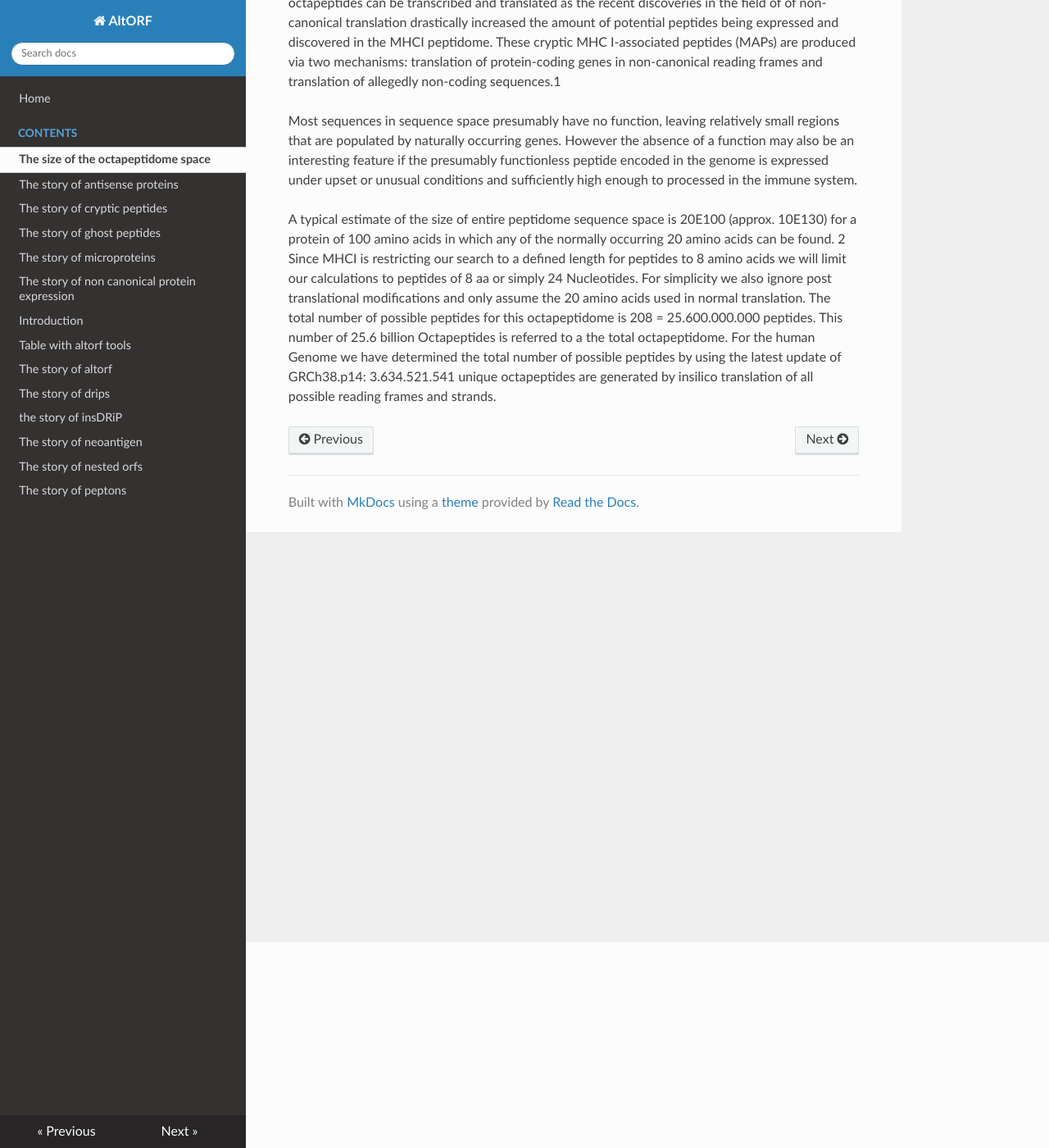
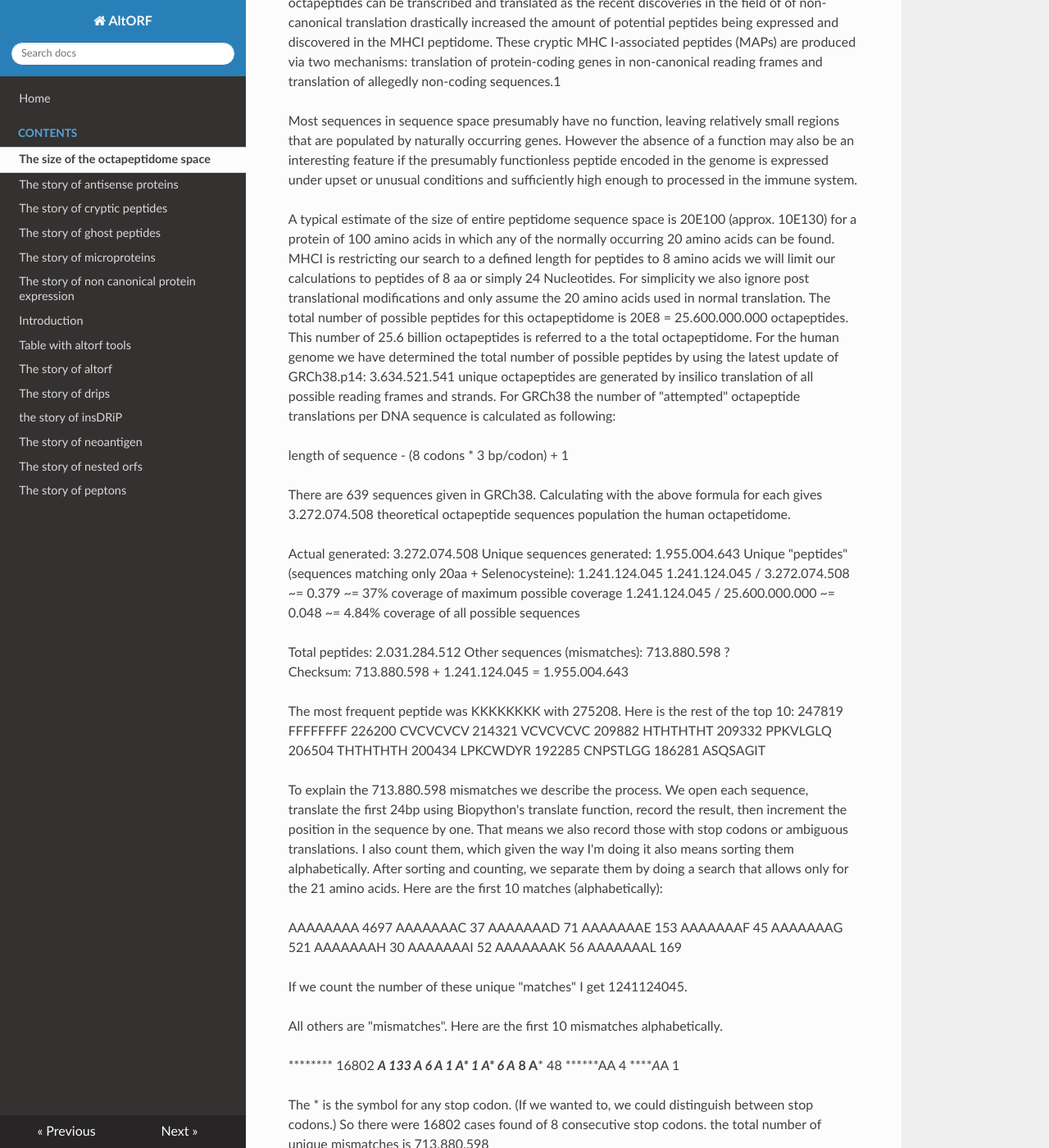
Before and after one commit to altorf/altorf.github.io, an MkDocs documentation site: the page built from docs/contents/The size of the octapeptidome space.md, in a window 1280 px wide and 1400 px high, scrolled down 251 px. Shown: the whole window at 82% size. Built offline with MkDocs 1.6.1, drawn with Linux system fonts in a browser that asks for light colours; nearby versions of some CDN libraries.

Commit message:
Update The size of the octapeptidome space.md

```diff
--- a/docs/contents/The size of the octapeptidome space.md
+++ b/docs/contents/The size of the octapeptidome space.md
@@ -3,5 +3,67 @@ The size of the peptidome sequence space, or the total of all possible combinati
 
 Most sequences in sequence space presumably have no function, leaving relatively small regions that are populated by naturally occurring genes. However the absence of a function may also be an interesting feature if the presumably functionless peptide encoded in the genome is expressed under upset or unusual conditions and sufficiently high enough to processed in the immune system.
 
-A typical estimate of the size of entire peptidome sequence space is 20E100 (approx. 10E130) for a protein of 100 amino acids in which any of the normally occurring 20 amino acids can be found. 2
-Since MHCI  is restricting our search to a defined length for peptides to 8 amino acids we will limit our calculations to peptides of 8 aa or simply 24 Nucleotides. For simplicity we also ignore post translational modifications and only assume the 20 amino acids used in normal translation.  The total number of possible peptides for this octapeptidome is 208 = 25.600.000.000 peptides. This number of 25.6 billion Octapeptides is referred to a the total octapeptidome.   For the human Genome we have determined the total number of possible peptides by using the latest update of GRCh38.p14: 3.634.521.541 unique octapeptides are generated by insilico translation of all possible reading frames and strands.
+A typical estimate of the size of entire peptidome sequence space is 20E100 (approx. 10E130) for a protein of 100 amino acids in which any of the normally occurring 20 amino acids can be found.
+MHCI is restricting our search to a defined length for peptides to 8 amino acids we will limit our calculations to peptides of 8 aa or simply 24 Nucleotides. For simplicity we also ignore post translational modifications and only assume the 20 amino acids used in normal translation. The total number of possible peptides for this octapeptidome is 20E8 = 25.600.000.000 octapeptides. This number of 25.6 billion octapeptides is referred to a the total octapeptidome. For the human genome we have determined the total number of possible peptides by using the latest update of GRCh38.p14: 3.634.521.541 unique octapeptides are generated by insilico translation of all possible reading frames and strands. For GRCh38 the number of "attempted" octapeptide translations per DNA sequence is calculated as following:
+
+length of sequence - (8 codons * 3 bp/codon) + 1
+
+There are 639 sequences given in GRCh38. Calculating with the above formula for each gives 3.272.074.508 theoretical octapeptide sequences population the human octapetidome.
+
+Actual generated: 3.272.074.508
+Unique sequences generated: 1.955.004.643
+Unique "peptides" (sequences matching only 20aa + Selenocysteine): 1.241.124.045
+1.241.124.045 / 3.272.074.508 ~= 0.379 ~= 37% coverage of maximum possible coverage
+1.241.124.045 / 25.600.000.000 ~= 0.048 ~= 4.84% coverage of all possible sequences
+
+Total peptides: 2.031.284.512
+Other sequences (mismatches): 713.880.598  ?
+Checksum: 713.880.598 + 1.241.124.045 = 1.955.004.643
+
+
+
+
+The most frequent peptide was KKKKKKKK with 275208.
+Here is the rest of the top 10:
+247819 FFFFFFFF
+226200 CVCVCVCV
+214321 VCVCVCVC
+209882 HTHTHTHT
+209332 PPKVLGLQ
+206504 THTHTHTH
+200434 LPKCWDYR
+192285 CNPSTLGG
+186281 ASQSAGIT
+
+To explain the 713.880.598 mismatches we describe the process. We open each sequence, translate the first 24bp using Biopython's translate function, record the result, then increment the position in the sequence by one. That means we also record those with stop codons or ambiguous translations. I also count them, which given the way I'm doing it also means sorting them alphabetically. After sorting and counting, we separate them by doing a search that allows only for the 21 amino acids. Here are the first 10 matches (alphabetically):
+
+AAAAAAAA 4697
+AAAAAAAC 37
+AAAAAAAD 71
+AAAAAAAE 153
+AAAAAAAF 45
+AAAAAAAG 521
+AAAAAAAH 30
+AAAAAAAI 52
+AAAAAAAK 56
+AAAAAAAL 169
+
+
+If we count the number of these unique "matches" I get 1241124045.
+
+All others are "mismatches". Here are the first 10 mismatches alphabetically.
+
+******** 16802
+*******A 133
+******A* 6
+*****A** 1
+***A**** 1
+**A***** 6
+*A****** 8
+A******* 48
+******AA 4
+*****A*A 1
+
+
+
+The * is the symbol for any stop codon. (If we wanted to, we could distinguish between stop codons.) So there were 16802 cases found of 8 consecutive stop codons.  the total number of unique mismatches is 713.880.598
```
